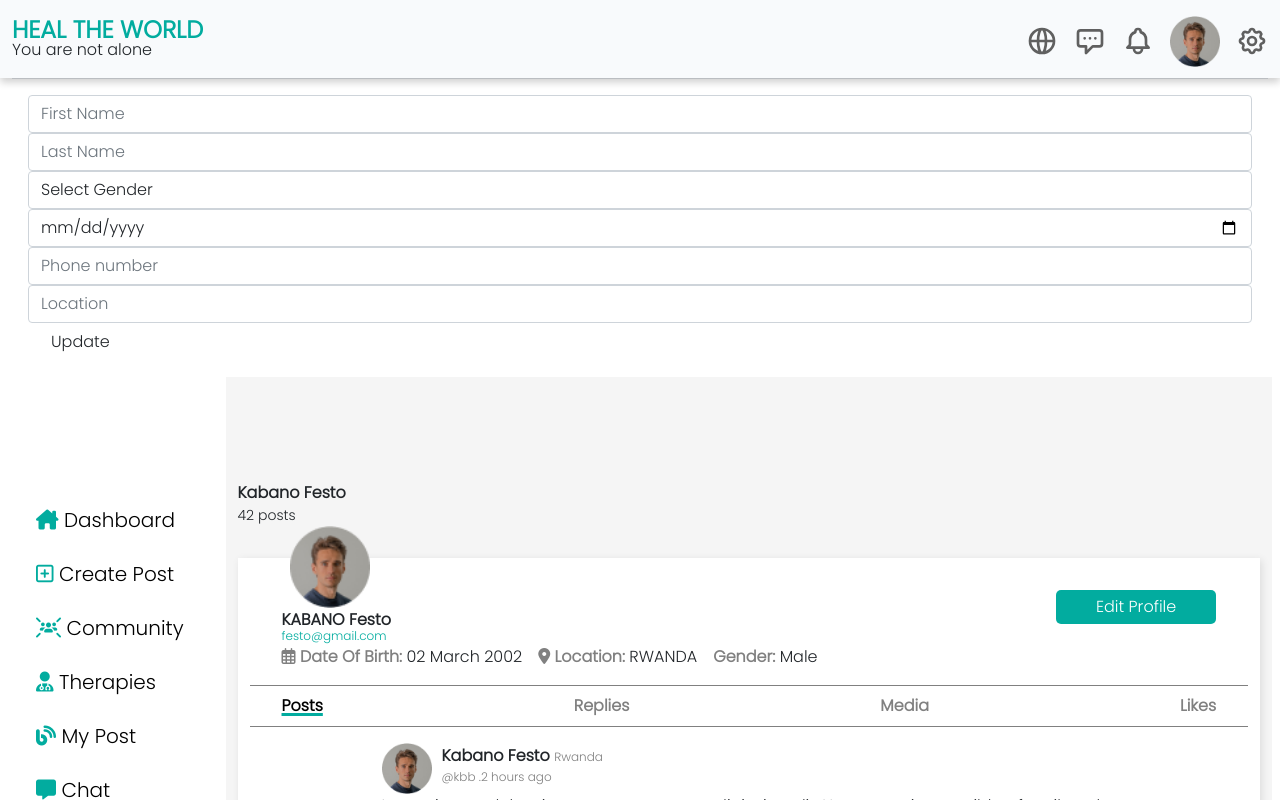
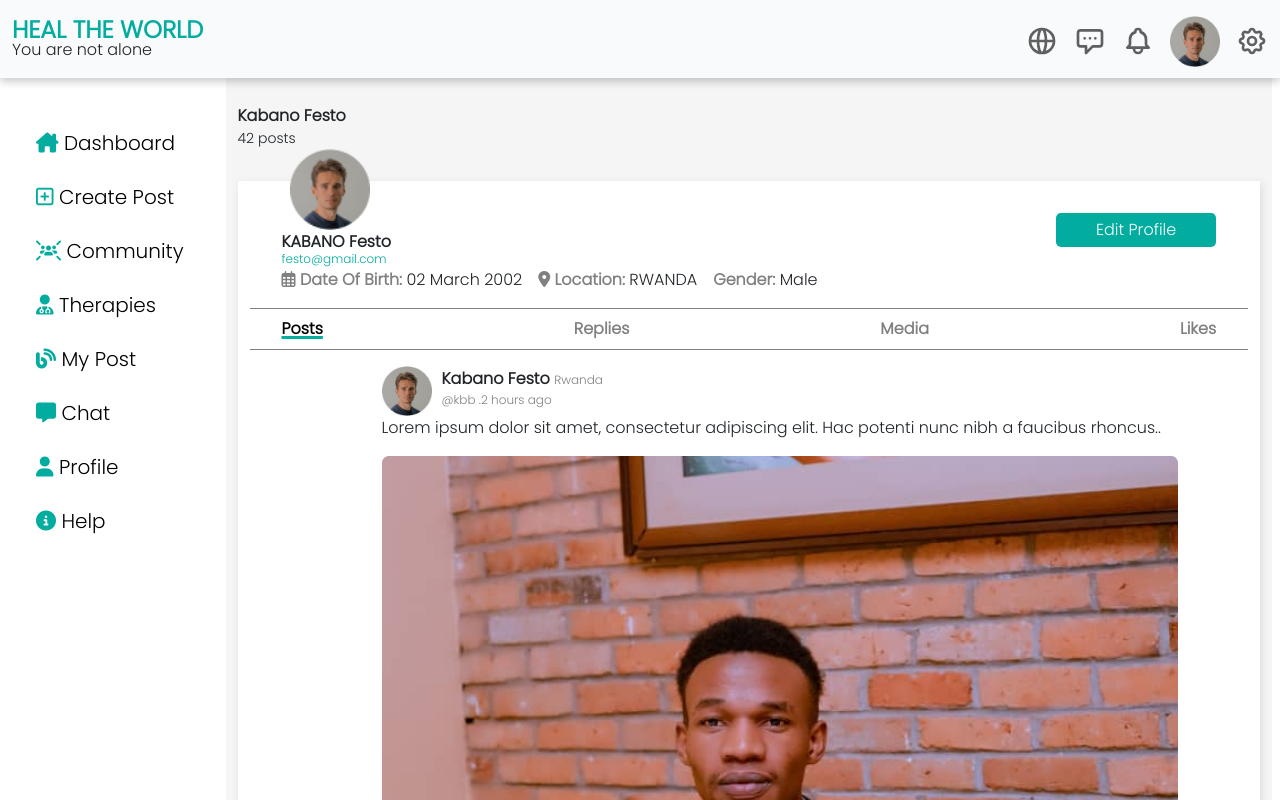
Before and after one commit to alaintresor/heal-the-world-fn, a React app: page /profile in a window 1280 px wide. Shown: the top 800 px of the page. Built offline with nearby package versions, Linux system fonts and the light colour scheme.

Commit message:
fix package conflict

```diff
--- a/package.json
+++ b/package.json
@@ -6,10 +6,10 @@
     "@babel/core": "^7.16.0",
     "@emotion/react": "^11.10.0",
     "@emotion/styled": "^11.10.0",
-    "@heroicons/react": "^1.0.6",
     "@fortawesome/fontawesome-svg-core": "^6.2.1",
     "@fortawesome/free-solid-svg-icons": "^6.2.1",
     "@fortawesome/react-fontawesome": "^0.2.0",
+    "@heroicons/react": "^1.0.6",
     "@mui/icons-material": "^5.8.4",
     "@mui/material": "^5.11.4",
     "@mui/styled-engine": "^5.8.7",
@@ -49,7 +49,6 @@
     "jest-resolve": "^27.4.2",
     "jest-watch-typeahead": "^1.0.0",
     "mini-css-extract-plugin": "^2.4.5",
-    "node-sass": "^8.0.0",
     "npm-watch": "^0.11.0",
     "postcss": "^8.4.4",
     "postcss-flexbugs-fixes": "^5.0.2",
--- a/src/pages/profile.js
+++ b/src/pages/profile.js
@@ -5,7 +5,7 @@ import Menu from "../components/menu";
 import ProfileModal from "../components/profileModal";
 import Sidebar from "../components/Sidebar";
 const Profile = () => {
-    const [show, setShow] = useState(true)
+    const [show, setShow] = useState(false)
     const handleClose = () => setShow(false);
     const handleShow = () => setShow(true);
 
--- a/src/style/sass/app.scss
+++ b/src/style/sass/app.scss
@@ -12,3 +12,4 @@
 @import 'blog';
 @import 'dashboard';
 @import 'profile';
+@import 'modal';
```
Also changed, not shown: 1 other file (tests, documents, lock files or other folders).
